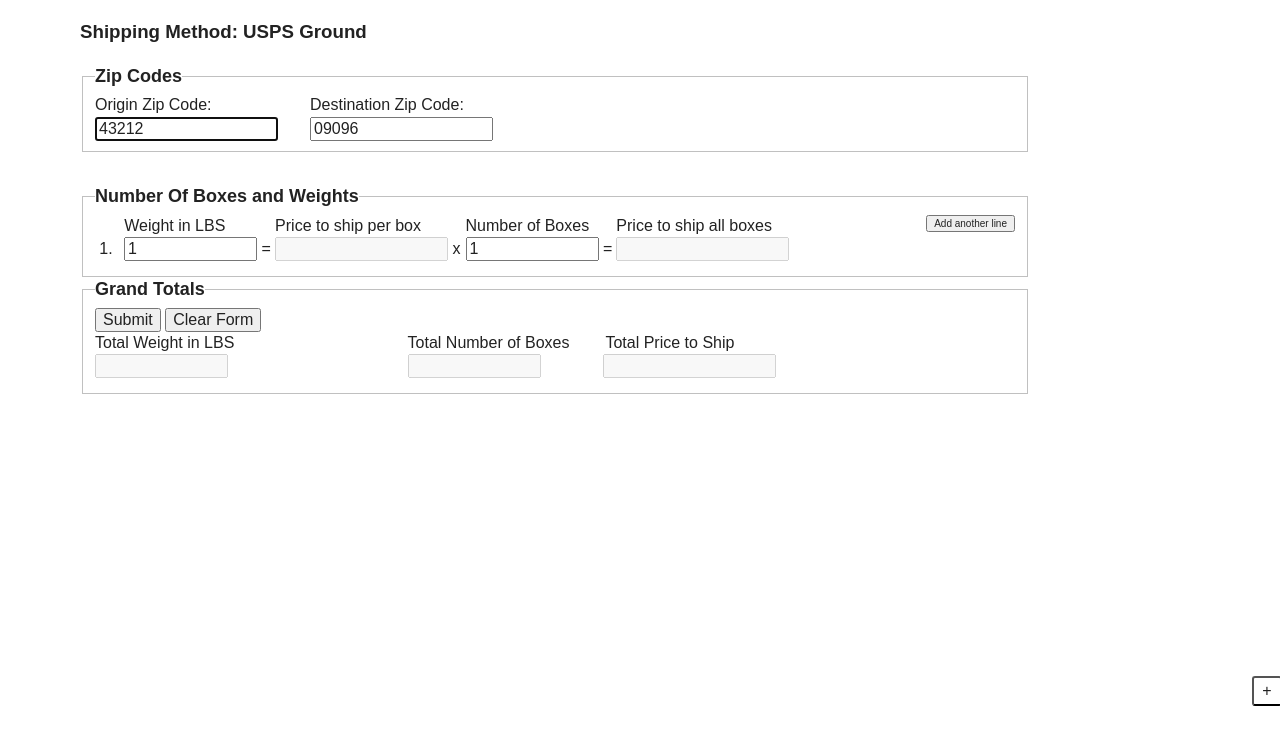
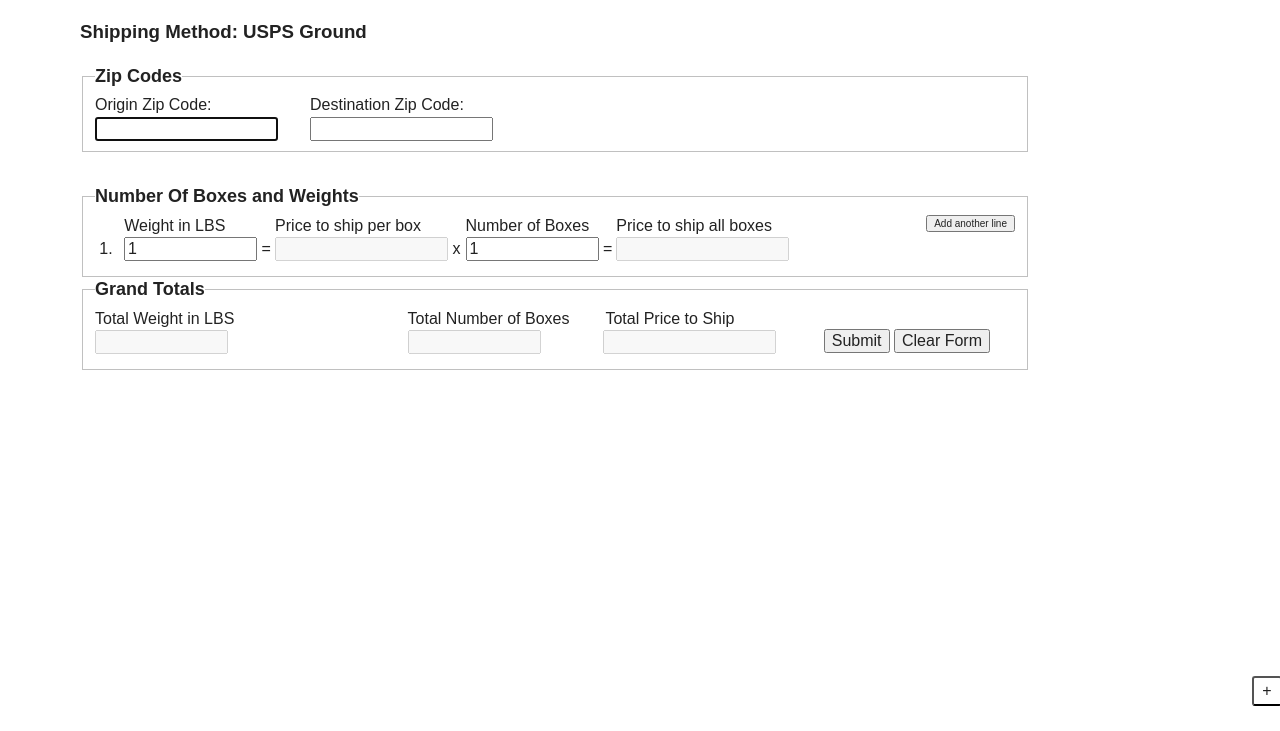
Before and after one commit to DavidCiccone/ShippingCalc, a plain HTML site: page index.html in a window 1280 px wide. Shown: the part 69-800 px from the top of the page. Drawn offline with nearby package versions, Linux system fonts and the light colour scheme.

Commit message:
feat: moved submit buttons around

```diff
--- a/css/main.css
+++ b/css/main.css
@@ -216,6 +216,12 @@ p.number {
 input#weight1 {
     margin-left: 7px;
 }
+
+.submitbuttons {
+    float:right;
+    margin-right: 25px;
+    margin-top: 21px;
+}
 /*--- Error Stylings ---*/
 
 #error1 {
@@ -276,7 +282,6 @@ ul li {
 
 #ghlink {
     margin: 0 0 0 55px;
-
     text-align: center;
 }
 /* ==========================================================================
--- a/index.html
+++ b/index.html
@@ -34,13 +34,13 @@
             <div class="float">
                 <label for="originzip">Origin Zip Code:
                     <br>
-                    <input class="input1 space" name="originzip" value="43212" id="originzip" autofocus required/>
+                    <input class="input1 space" name="originzip" id="originzip" autofocus required/>
                 </label>
             </div>
             <div class="float">
                 <label for="destzip">Destination Zip Code:
                     <br>
-                    <input class="input1" value="09096" name="destzip" id="destzip" required/>
+                    <input class="input1" name="destzip" id="destzip" required/>
                 </label>
             </div>
         </div>
@@ -81,8 +81,7 @@
         </fieldset>
         <fieldset>
             <legend>Grand Totals</legend>
-            <input value="Submit" type="submit" onclick="calculate()" />
-            <input class="right" type="reset" value="Clear Form" />
+
             <div class="block space">
                 <div class="float">
                     <label>Total Weight in LBS
@@ -105,6 +104,10 @@
                         <input class="width" name="pricetotalforallboxes" id="pricetotalforallboxes" disabled/>
                     </label>
                 </div>
+            </div>
+             <div class="submitbuttons">
+                <input value="Submit" type="submit" onclick="calculate()" />
+                <input class="right" type="reset" value="Clear Form" />
             </div>
         </fieldset>
     </form>
--- a/js/main.js
+++ b/js/main.js
@@ -7,7 +7,6 @@ var form = document.getElementById('form');
 var template = document.getElementById('template');
 var appendTo = document.getElementById('line0');
 var clear = document.getElementsByClassName('clear');
-//var originZipxxx = document.getElementById('originzip');
 //calculates the sum of all elements of an array
 function cal(a, b) {
     return a + b;
@@ -51,18 +50,13 @@ function calculate() {
         } else {
             weightOfBoxError.setCustomValidity("");
         }
-
-
-
         //error handeling for number of boxes
         if (numberOfBoxes < 1) {
             numberOfBoxesError.setCustomValidity("Number of boxes must be 1 or more");
         } else {
             numberOfBoxesError.setCustomValidity("");
         }
-
     }
-
     //Retrives the shipping prices
     $.ajax({
         url: url + allData.join('') + '</RateV4Request>',
```
